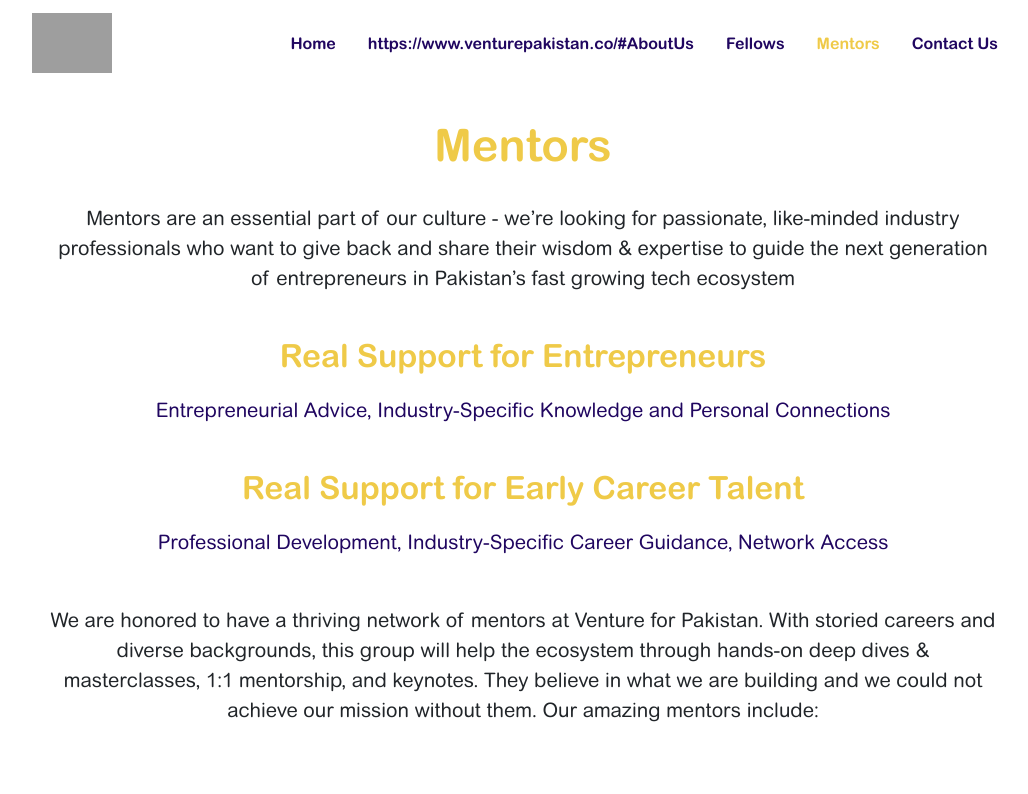
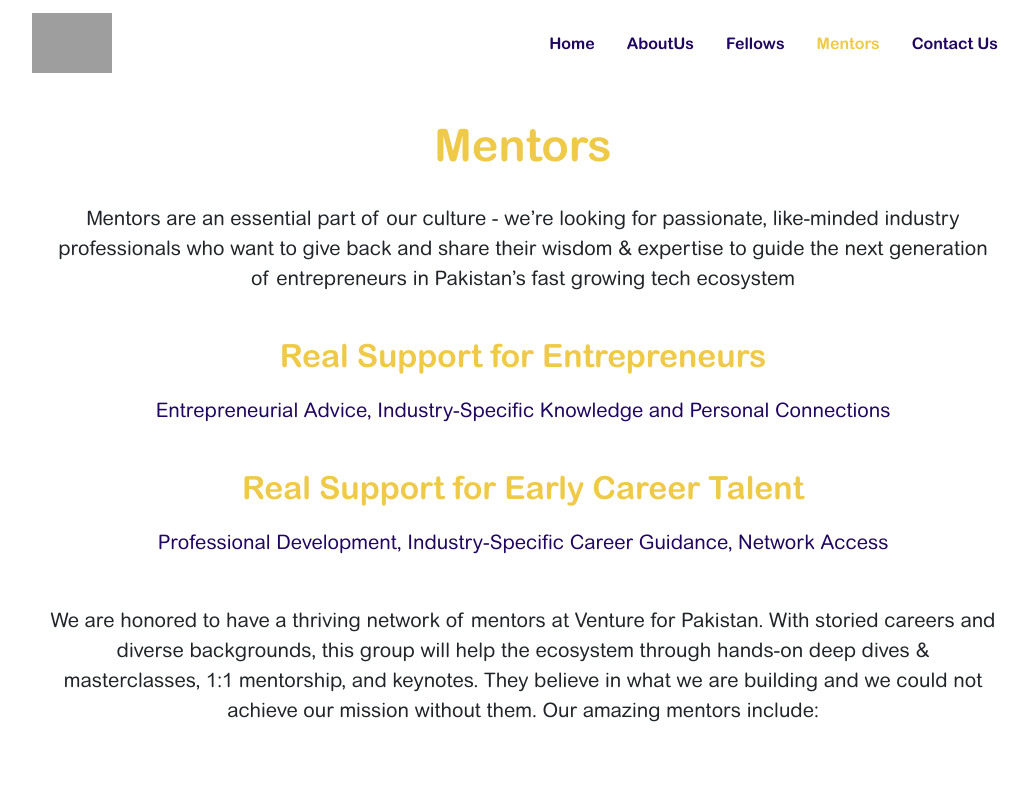
Before and after one commit to Bizhtech/WebFlow-Code, a plain HTML site: page index.html in a window 1280 px wide. Shown: the top 794 px of the page, without its empty margins (117-1145 px from the left). Drawn offline with nearby package versions, Linux system fonts and the light colour scheme; grey boxes are pictures that could not be loaded; a script that the page names is missing.

Commit message:
Update index.html

```diff
--- a/index.html
+++ b/index.html
@@ -40,7 +40,7 @@
                   <a class="nav-link" href="https://www.venturepakistan.co/">Home <span class="sr-only">(current)</span></a>
                 </li>
                 <li class="nav-item px-2">
-                  <a class="nav-link" href="about.html">https://www.venturepakistan.co/#AboutUs</a>
+                  <a class="nav-link" href="https://www.venturepakistan.co/">AboutUs</a>
                 </li>
                 <li class="nav-item  px-2">
                   <a class="nav-link" href="https://www.venturepakistan.co/s20-fellows">Fellows</a>
```
